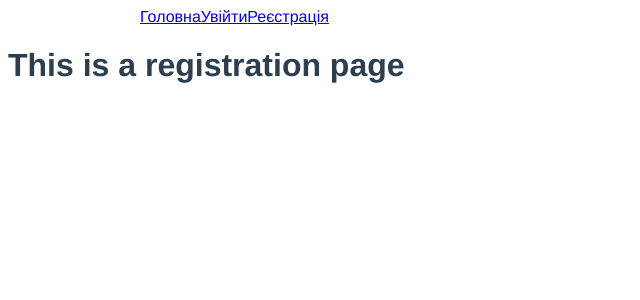
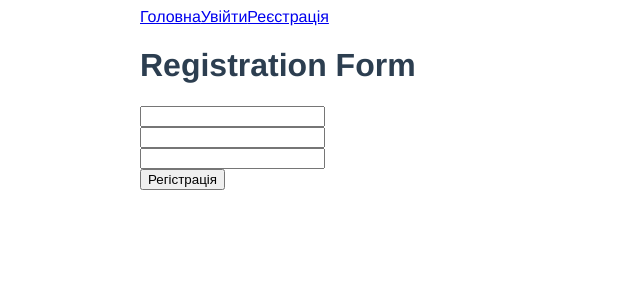
Before and after one commit to vitalifilipchuk/vue2-users, a Vue app: page /registration in a window 1280 px wide. Shown: the top 300 px of the page, without its empty margins (0-640 px from the left). Built offline with nearby package versions, Linux system fonts and the light colour scheme.

Commit message:
start register form

```diff
--- a/src/App.vue
+++ b/src/App.vue
@@ -34,4 +34,8 @@ export default {
   padding: 0 20px;
   margin: 0 auto;
 }
+
+input.error {
+  border: 1px solid red;
+}
 </style>
--- /dev/null
+++ b/src/components/RegistrationForm.vue
@@ -0,0 +1,83 @@
+<template>
+    <form
+    @submit.prevent="validateForm"
+    class="form registration-form"
+    >
+        <div class="form__row">
+            <input
+            type="text"
+            v-model="user.name"
+            name="name"
+            :class="{error: loginError}"
+            />
+        </div>
+        <div class="form__row">
+            <input
+            type="text"
+            v-model="user.password"
+            name="password"
+            :class="{error: pwdError}"
+            />
+        </div>
+        <div class="form__row">
+            <input
+            type="text"
+            v-model="user.repeatpwd"
+            name="repeatpwd"
+            :class="{error: repeatpwdError}"
+            />
+        </div>
+        <input type="submit" value="Регістрація" class="btn btn--block">
+
+        <div class="form__errors" v-if="errors.length">
+            <ul>
+                <li v-for="error in errors">{{ error }}</li>
+            </ul>
+        </div>
+    </form>
+</template>
+
+<script>
+export default {
+    name: 'RegistrationForm',
+    data() {
+        return {
+            loginError: false,
+            pwdError: false,
+            repeatpwdError: false,
+            errors: [],
+            user: {
+                name: '',
+                password: '',
+                repeatpwd: ''
+            }
+        }
+    },
+    methods: {
+        validateForm() {
+            if (!this.user.name) {
+                this.errors.push('Потрібно вказати логін!')
+                this.loginError = true
+            }
+
+            if (this.user.name.length < 3) {
+                this.errors.push('Логін повинен бути довжиною 4 символи або більше')
+                this.loginError = true
+            }
+
+            if(!this.user.password) {
+                this.errors.push('Потрібно вказати пароль!')
+                this.pwdError = true
+            }
+
+            if(this.user.password < 5) {
+                this.errors.push('Пароль повинен бути довжиною 6 символів або більше')
+                this.pwdError = true
+            }
+        }
+    }
+}
+</script>
+
+<style>
+</style>
--- a/src/views/Registration.vue
+++ b/src/views/Registration.vue
@@ -1,5 +1,19 @@
 <template>
-  <div class="registration">
-    <h1>This is a registration page</h1>
+  <div class="container">
+    <div class="registration">
+      <h1>Registration Form</h1>
+      <RegistrationForm />
+    </div>
   </div>
 </template>
+
+<script>
+import RegistrationForm from '../components/RegistrationForm'
+
+export default {
+  name: 'Registration',
+  components: {
+    RegistrationForm
+  }
+}
+</script>
```
